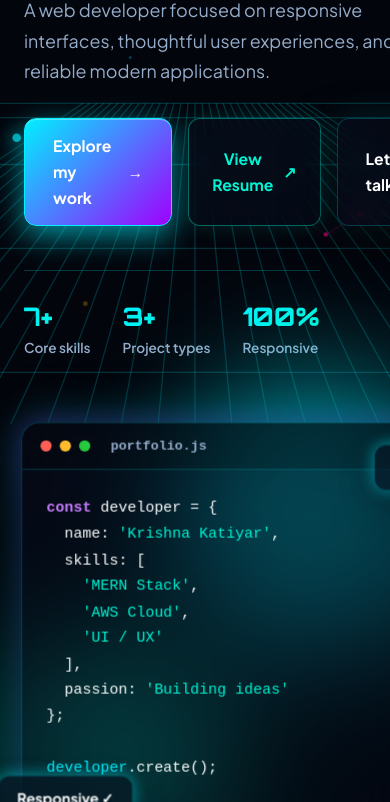
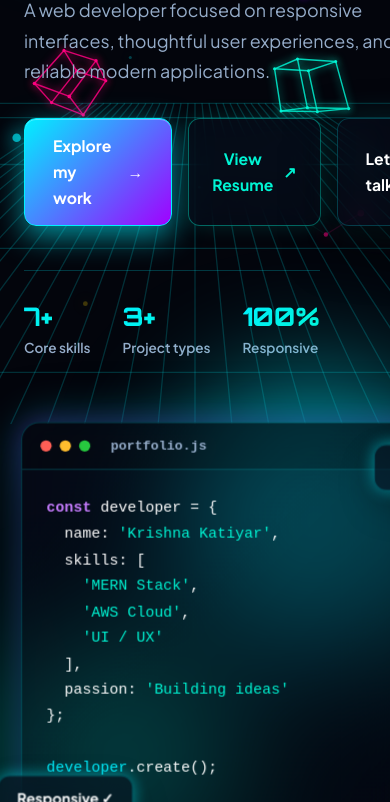
Before and after one commit to krishnakatiyar1/portfolio, a website: page index.html in a window 390 px wide. Shown: the part 420-1222 px from the top of the page. Drawn offline with Linux system fonts and the light colour scheme.

Commit message:
Enable 3D rotating cubes on mobile and enhance mobile responsiveness

```diff
--- a/index.html
+++ b/index.html
@@ -562,8 +562,9 @@
                     let y2 = vy * cosX - z1 * sinX;
                     let z2 = vy * sinX + z1 * cosX;
 
-                    let worldX = x1 + this.x - camX * 0.25;
-                    let worldY = y2 + this.y - camY * 0.25;
+                    const mobileFactor = isMobileScreen ? 0.6 : 1;
+                    let worldX = (x1 * mobileFactor) + (this.x * mobileFactor) - camX * 0.25;
+                    let worldY = (y2 * mobileFactor) + (this.y * mobileFactor) - camY * 0.25;
                     let worldZ = z2 + this.z;
 
                     if (worldZ <= 10) worldZ = 10;
@@ -576,9 +577,9 @@
                 }
 
                 ctx.save();
-                ctx.strokeStyle = this.color + '0.7)';
-                ctx.lineWidth = 1.6;
-                ctx.shadowBlur = 12;
+                ctx.strokeStyle = this.color + (isMobileScreen ? '0.85)' : '0.7)');
+                ctx.lineWidth = isMobileScreen ? 1.4 : 1.6;
+                ctx.shadowBlur = isMobileScreen ? 8 : 12;
                 ctx.shadowColor = this.color + '0.9)';
 
                 for (let e = 0; e < this.edges.length; e++) {
@@ -652,10 +653,9 @@
             }
             ctx.restore();
 
-            if (!isMobileScreen) {
-                for (let p = 0; p < polyhedrons.length; p++) {
-                    polyhedrons[p].updateAndRender(ctx, camX, camY);
-                }
+            // Render 3D Floating Polyhedrons on ALL screen sizes!
+            for (let p = 0; p < polyhedrons.length; p++) {
+                polyhedrons[p].updateAndRender(ctx, camX, camY);
             }
 
             const projected = [];
```
